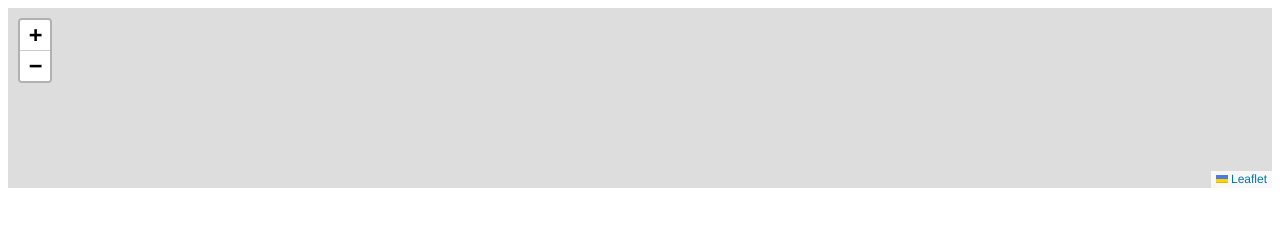
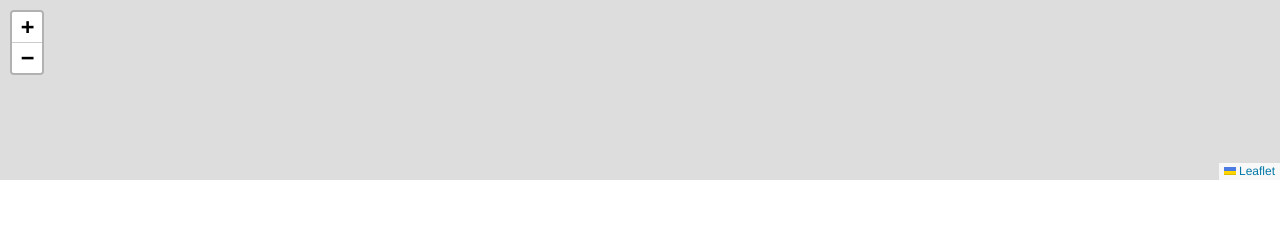
Before and after one commit to shkarlsson/LocationTester, a plain HTML site: page index.html in a window 1280 px wide. Drawn offline with nearby package versions, Linux system fonts and the light colour scheme.

Commit message:
fullscreen

```diff
--- a/index.html
+++ b/index.html
@@ -9,10 +9,21 @@
 		integrity="sha512-gZwIG9x3wUXg2hdXF6+rVkLF/0Vi9U8D2Ntg4Ga5I5BZpVkVxlJWbSQtXPSiUTtC0TjtGOmxa1AJPuV0CPthew=="
 		crossorigin=""></script>
 
+		<style>
+			body {
+				 padding: 0;
+				 margin: 0;
+			}
+			html, body, #themap {
+				 height: 100%;
+				 width: 100%;
+			}
+	  </style>
+
 		<title>LocationTester</title>
 	</head>
 	<body>
-		<div id="mapid" style="height: 180px"></div>
+		<div id="themap" style="height: 180px"></div>
 		<script src="script.js"></script>
 	</body>
 </html>
--- a/script.js
+++ b/script.js
@@ -1 +1 @@
-var mymap = L.map('mapid').setView([51.505, -0.09], 13);
+var mymap = L.map('themap').setView([51.505, -0.09], 13);
```
